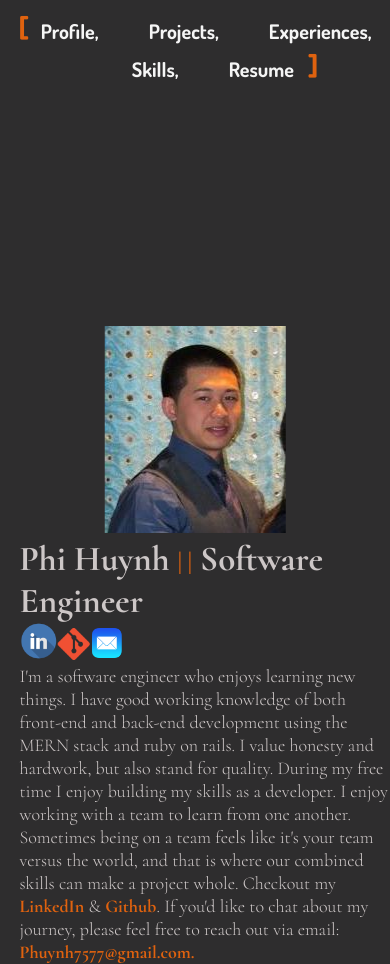
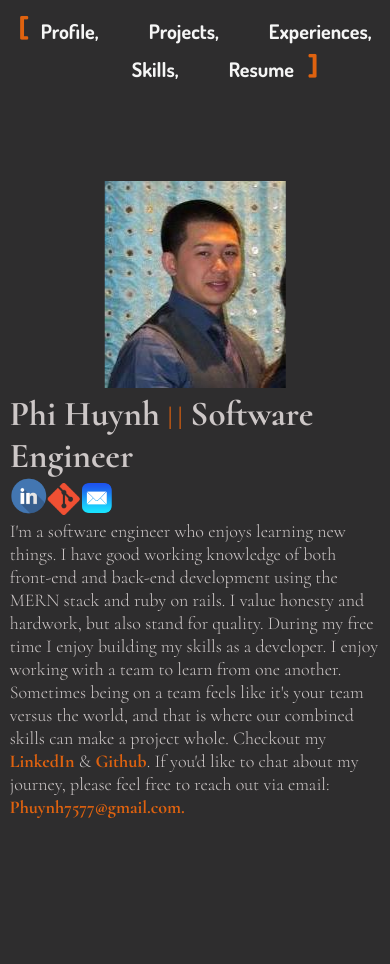
Before and after one commit to phuynh7577/portfolio-2, a React (Create React App) app: page / in a window 390 px wide. After the commit the page ends 844 px from the top, so only its background shows below. Built offline with nearby package versions, Linux system fonts and the light colour scheme.

Commit message:
updated css

```diff
--- a/src/index.css
+++ b/src/index.css
@@ -19,12 +19,12 @@ body {
     top: 350px;
     left: 50%;
     transform: translate(-50%, -50%);
-    width: 90vw;
+    width: 800px;
 }
 
 .aside-left {
     text-align: center;
-    padding-left: 10vw;
+    /* padding-left: 10vw; */
 }
 
 .aside-right h1 {
@@ -37,7 +37,7 @@ body {
     font-size: 18px;
     width: 40vw;
     text-align: left;
-    padding-left: 20vw;
+    padding-left: 80px;
 }
 
 .aside-right p{
@@ -321,8 +321,13 @@ footer {
 }
 
 @media only screen and (max-width: 800px) {
+    .bio {
+        flex-direction: column;
+        justify-content: center;
+        margin-top: 150px;
+    }
     .aside-right {
-        padding-left: 5vw;
+        /* padding-left: 5vw; */
     }
     .react-tabs {
         width: 85%;
```
